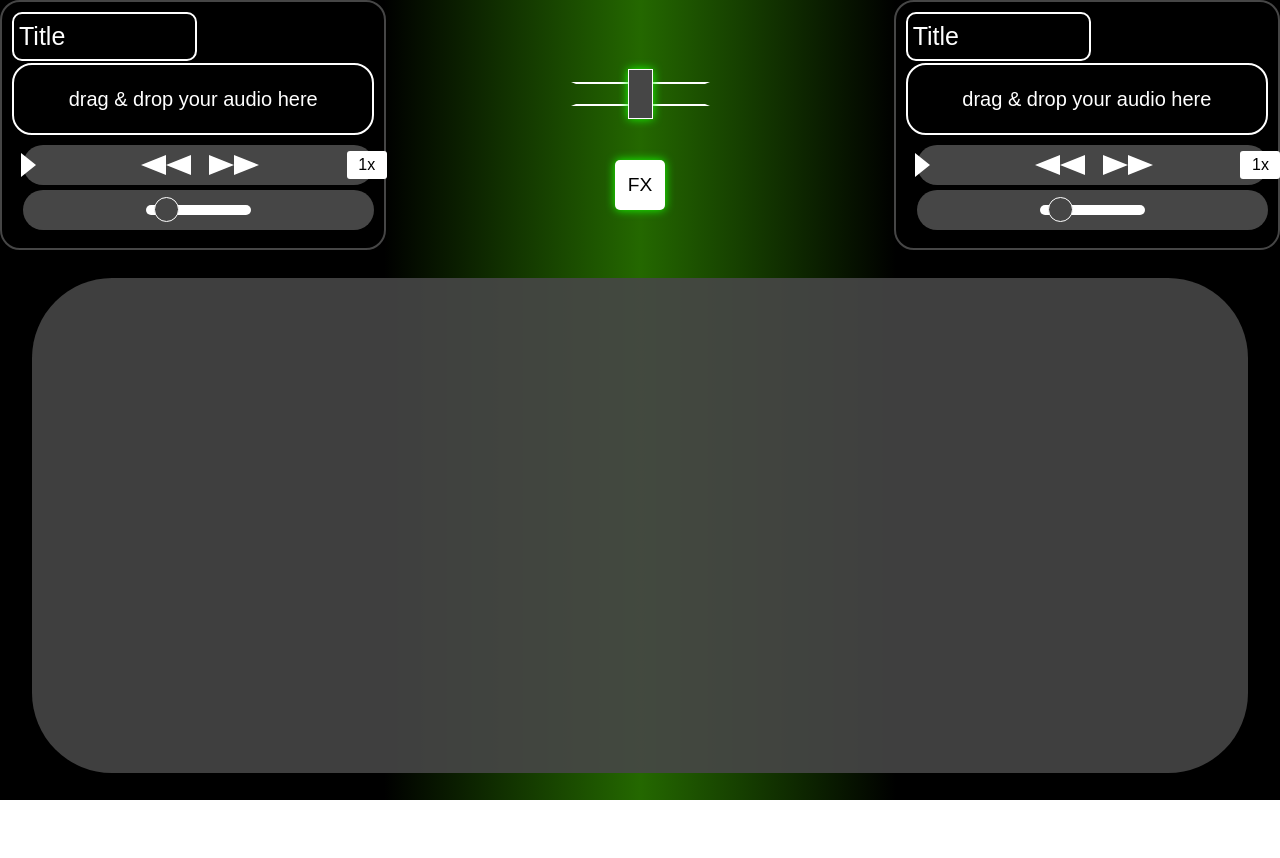
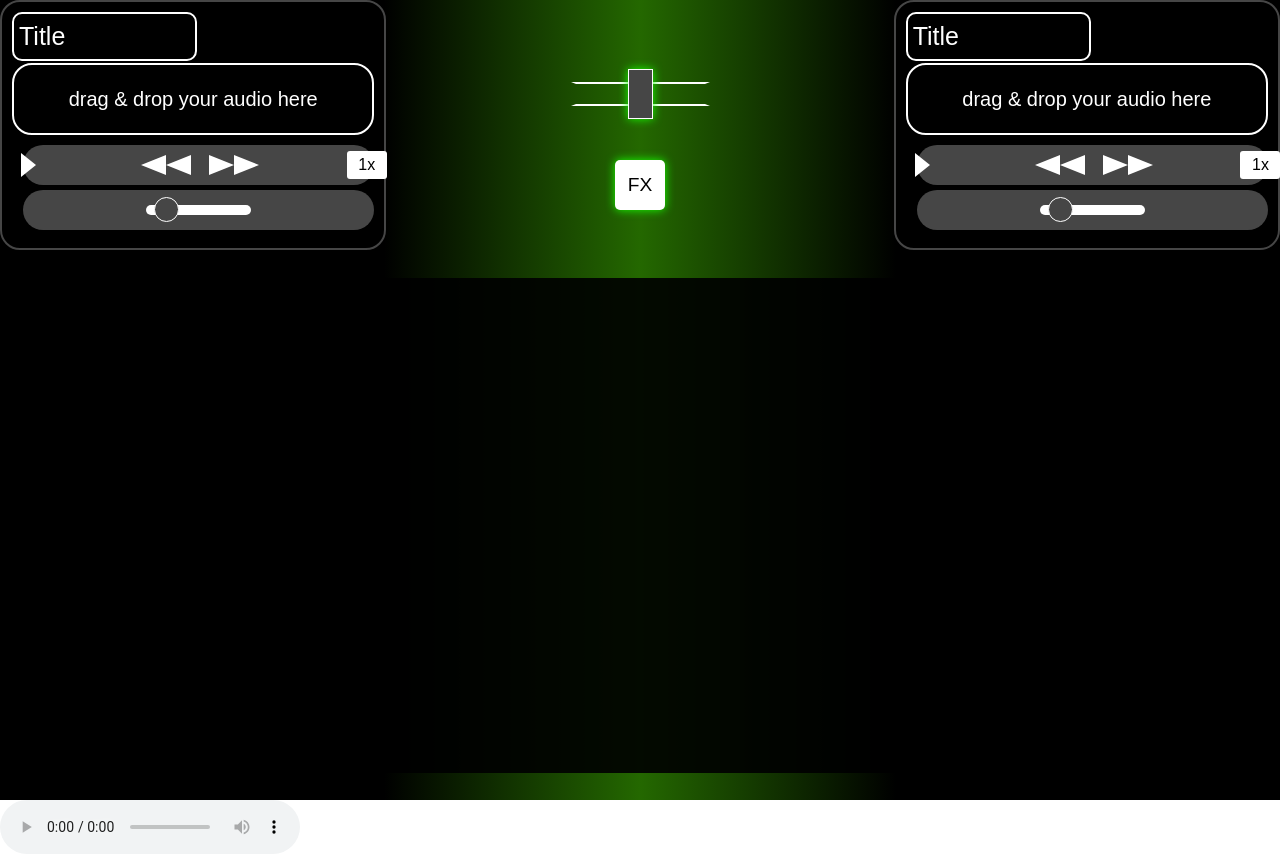
Before and after one commit to Xoritzium/MM-Audio-Videotechnik, a website with bundled scripts: page index.html in a window 1280 px wide. Before the commit the page ends 800 px from the top, so only its background shows below. Built offline with nearby package versions, Linux system fonts and the light colour scheme.

Commit message:
init, WIP

```diff
--- a/index.html
+++ b/index.html
@@ -96,8 +96,8 @@
         </div>
         <!-- ////////////////////// visualizer /////////// -->
         <div class="areaBottom">
-            <div class="areaVisualizerWindow">
-                <canvas id="visualizer" width="100" height="100"></canvas>
+            <div class="areaVisualizerWindow" id="VisualizerWindow">
+                <canvas class="areaVisualizerCanvas" id="visualizer"></canvas>
             </div>
         </div>
     </div>
@@ -105,6 +105,7 @@
     </div>
     <div>
     </div>
+    <audio controls id="audio" src="./Technobase - Mutter der Mann mit dem Koks ist da .mp3"></audio>
     <script type="module" defer src='./src/js/index.js'></script>
 </body>
 </html>
--- a/src/css/styleIndex.css
+++ b/src/css/styleIndex.css
@@ -455,3 +455,8 @@ input:checked+.slider:before {
     width: 95%;
     height: 90%;
 }
+
+.areaVisualizerCanvas {
+    width: 100%;
+    height: 100%;
+}
--- /dev/null
+++ b/src/js/audioVisualizer.js
@@ -0,0 +1,82 @@
+const audioCtx = new window.AudioContext || window.webkitAudioContext;
+const canvas = document.getElementById("visualizer")
+const canvasCtx = canvas.getContext("2d");
+
+const element = document.getElementById('VisualizerWindow');
+const computedStyle = window.getComputedStyle(element);
+const color = computedStyle.getPropertyValue('background');
+
+console.log(color);
+
+const audio = document.getElementById("audio");
+const track = audioCtx.createMediaElementSource(audio);
+
+let analyser = audioCtx.createAnalyser();
+
+analyser.fftSize = 128;
+let bufferLength = analyser.frequencyBinCount;
+console.log(bufferLength);
+let dataArray = new Uint8Array(bufferLength);
+
+//analyser.getByteFrequencyData(dataArray);
+//analyser.getByteTimeDomainData(dataArray);
+
+track.connect(analyser).connect(audioCtx.destination);
+
+
+function draw() {
+    requestAnimationFrame(draw);
+
+    analyser.getByteFrequencyData(dataArray);
+    //analyser.getByteTimeDomainData(dataArray);
+
+    //canvasCtx.globalAlpha = 0.05;
+    canvasCtx.fillStyle = color;
+    //canvasCtx.fillStyle = "rgb(70, 70, 70)";
+    console.log(canvasCtx.fillStyle);
+    canvasCtx.fillRect(0, 0, canvas.width, canvas.height);
+
+    canvasCtx.lineWidth = 1;
+    canvasCtx.strokeStyle = "rgb(0, 0, 0)";
+
+    canvasCtx.beginPath();
+
+    let sliceWidth = canvas.width * 1.0 / bufferLength;
+    let x = 0;
+
+    for (let i = 0; i < bufferLength; i++) {
+        let v = dataArray[i] / 128.0;
+        let y = v * canvas.height - 100;
+        if (i === 0) {
+            canvasCtx.moveTo(x, y);
+        } else {
+            canvasCtx.lineTo(x, y);
+        }
+        x += sliceWidth;
+    }
+
+    canvasCtx.lineTo(canvas.width+100, canvas.height / 4);
+    canvasCtx.stroke();
+
+
+    /**
+    canvasCtx.beginPath();
+    let sliceWidth2 = canvas.width * 1.0 / bufferLength;
+    let x2 = 0;
+    for (let i = 0; i < bufferLength; i++) {
+        let v = dataArray[i] / 128.0;
+        let y = v * canvas.height - 50;
+        if (i === 0) {
+            canvasCtx.moveTo(x2, y);
+        } else {
+            canvasCtx.lineTo(x2, y);
+        }
+        x2 += sliceWidth2;
+    }
+    canvasCtx.lineTo(canvas.width+100, canvas.height * 0.75);
+    canvasCtx.stroke();
+    **/
+
+}
+
+draw();
--- a/src/js/index.js
+++ b/src/js/index.js
@@ -1,4 +1,5 @@
 import * as audioController from "./audioController.js"
+import * as audioVisualizer from "./audioVisualizer.js"
 
 // -------------------------------------- buttons audio A
 const buttonPlayAudioA = document.querySelector('.buttonPlayAudioA');
```
Also changed, not shown: 1 other file.
